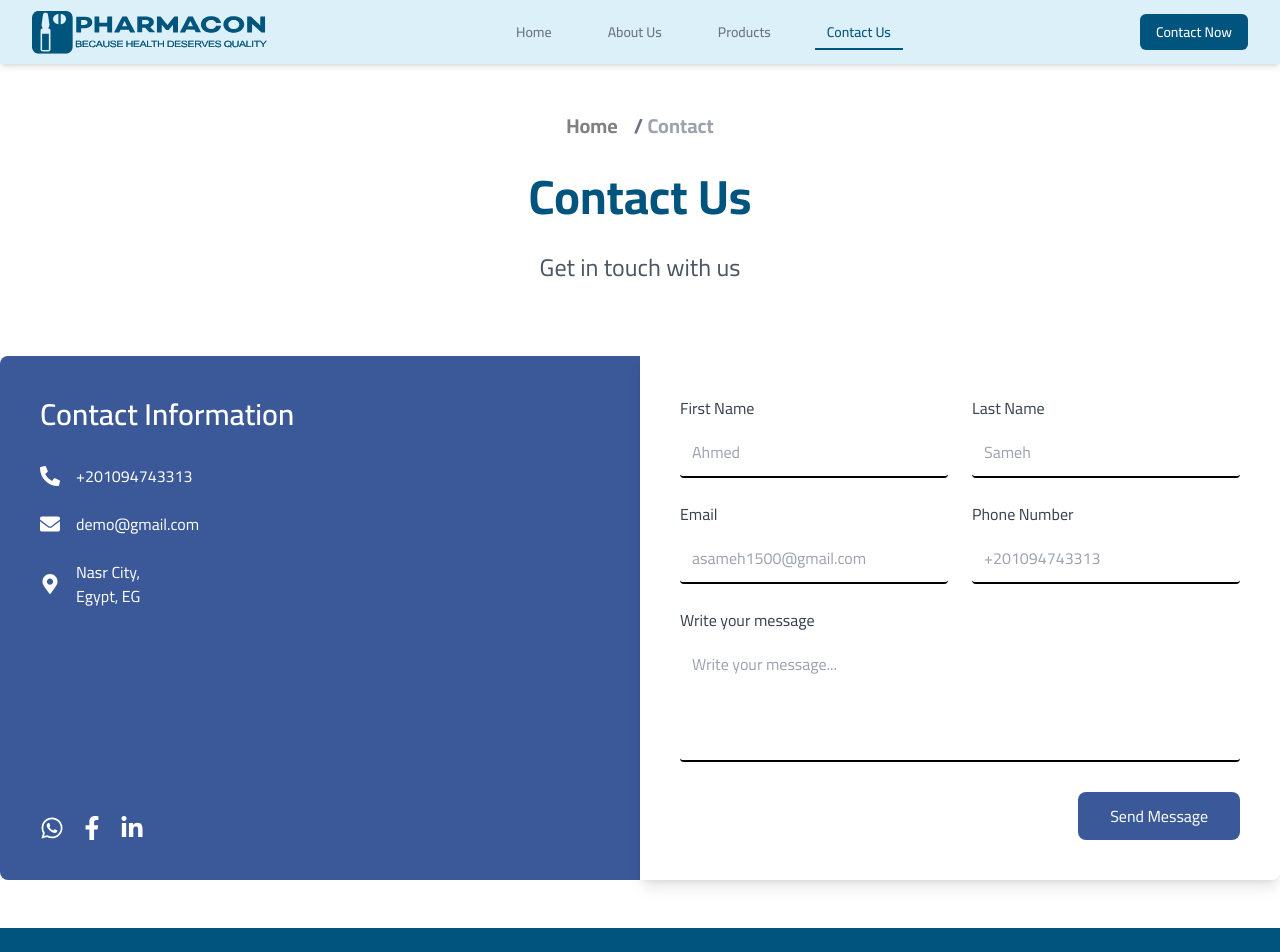
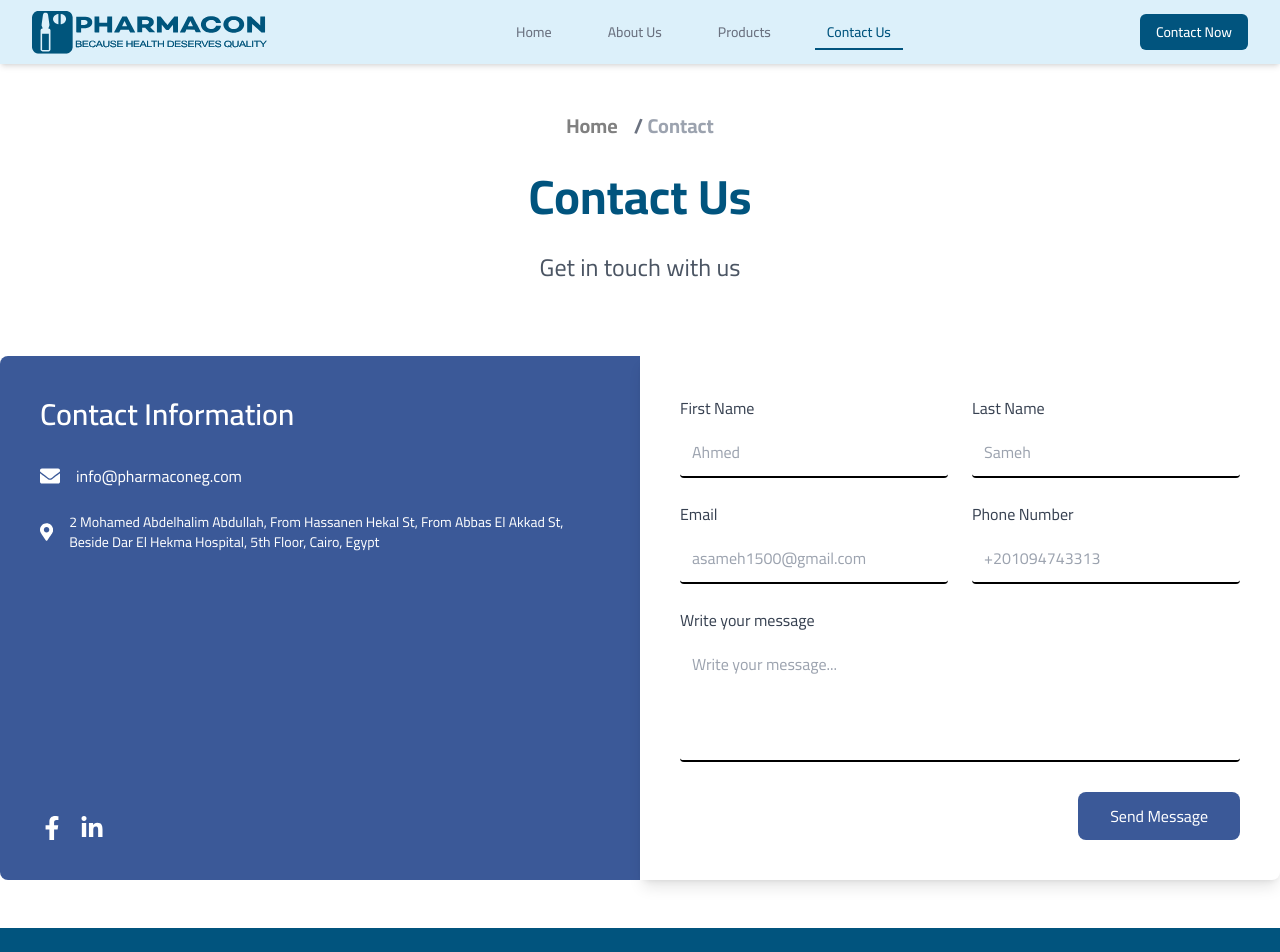
Before and after one commit to ahmedsameh74/pharmacon, a Next.js app: page /en/contact in a window 1280 px wide. Shown: the top 952 px of the page. Built offline with nearby package versions, Linux system fonts and the light colour scheme.

Commit message:
contact form endpoint, location

```diff
--- a/src/components/custom/contact/Contact.tsx
+++ b/src/components/custom/contact/Contact.tsx
@@ -4,10 +4,10 @@ import axios from 'axios';
 import { useLocale, useTranslations } from 'next-intl';
 import { useState } from 'react';
 import {
-  FaPhoneAlt,
+  // FaPhoneAlt,
   FaEnvelope,
   FaMapMarkerAlt,
-  FaWhatsapp,
+  // FaWhatsapp,
   FaFacebookF,
   FaLinkedinIn
 } from 'react-icons/fa';
@@ -102,7 +102,7 @@ export default function ContactSection() {
     if (isValid) {
       try {
         const response = await axios.post(
-          'https://pharmacon-server.vercel.app/api/send-email',
+          'https://pharmacon-server.vercel.app/send-email',
           formData
         );
         setLoading(true);
@@ -122,7 +122,7 @@ export default function ContactSection() {
         setLoading(false);
       }
     } else {
-      toast.error('Please fix the errors in the form');
+      toast.error('Please fill all required data');
       setLoading(false);
     }
   };
@@ -134,29 +134,27 @@ export default function ContactSection() {
         <div>
           <h2 className="text-3xl font-semibold mb-8">{t('contactInfo')}</h2>
           <div className="space-y-6">
-            <a href="tel:+201094743313" className="flex items-center">
+            {/* <a href="tel:+201094743313" className="flex items-center">
               <FaPhoneAlt className={`text-xl ${locale === 'ar' ? 'ml-4' : 'mr-4'}`} />
               <p>+201094743313</p>
-            </a>
+            </a> */}
             <a href="mailto:demo@gmail.com" className="flex items-center">
               <FaEnvelope className={`text-xl ${locale === 'ar' ? 'ml-4' : 'mr-4'}`} />
-              <p>demo@gmail.com</p>
+              <p>info@pharmaconeg.com</p>
             </a>
             <div className="flex items-center">
               <FaMapMarkerAlt className={`text-xl ${locale === 'ar' ? 'ml-4' : 'mr-4'}`} />
-              <p>
-                {t('address')}
-                <br />
-                {t('address2')}
+              <p className="text-sm">
+              2 Mohamed Abdelhalim Abdullah, From Hassanen Hekal St, From Abbas El Akkad St, Beside Dar El Hekma Hospital, 5th Floor, Cairo, Egypt
               </p>
             </div>
           </div>
         </div>
         <div className={`flex ${locale === 'ar' ? 'space-x-reverse space-x-4' : 'space-x-4'} mt-8`}>
-          <a href="#" className="text-2xl">
+          {/* <a href="#" className="text-2xl">
             <FaWhatsapp />
-          </a>
-          <a href="#" className="text-2xl">
+          </a> */}
+          <a href="https://www.facebook.com/pharmaconEgypt" target='_blank' className="text-2xl" rel="noreferrer">
             <FaFacebookF />
           </a>
           <a href="https://www.linkedin.com/company/pharmacon-pharmaceuticals/" target='_blank' className="text-2xl" rel="noreferrer">
```
